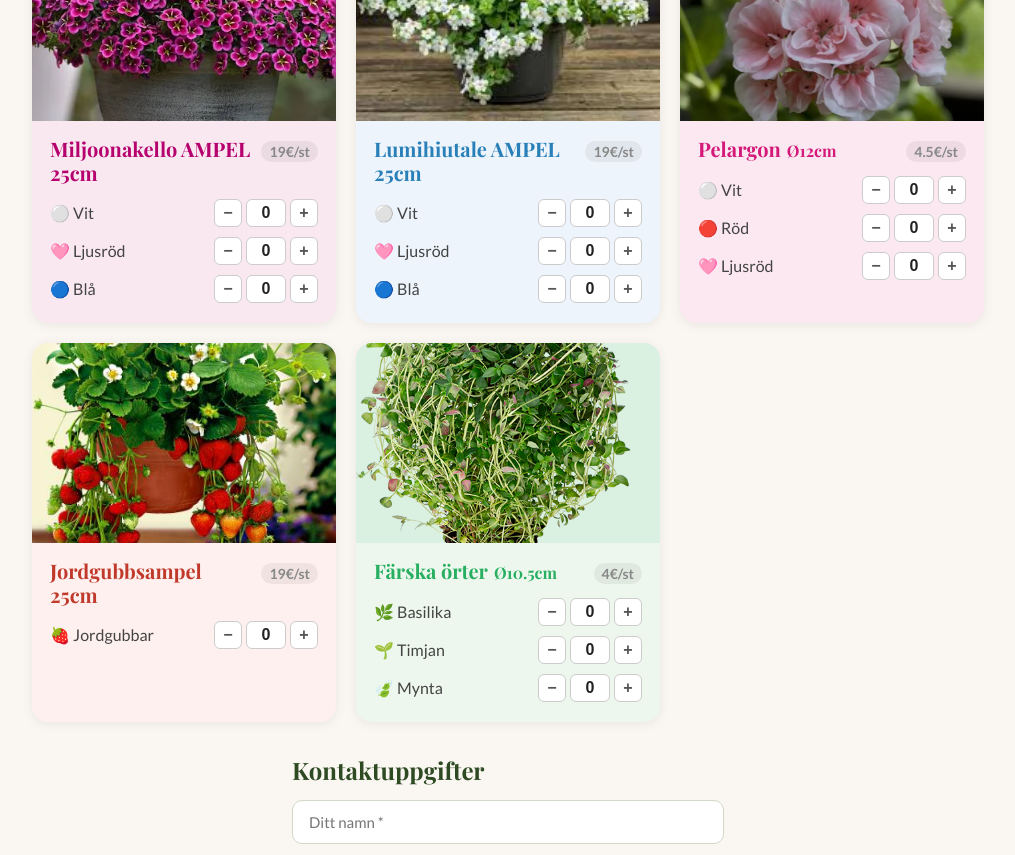
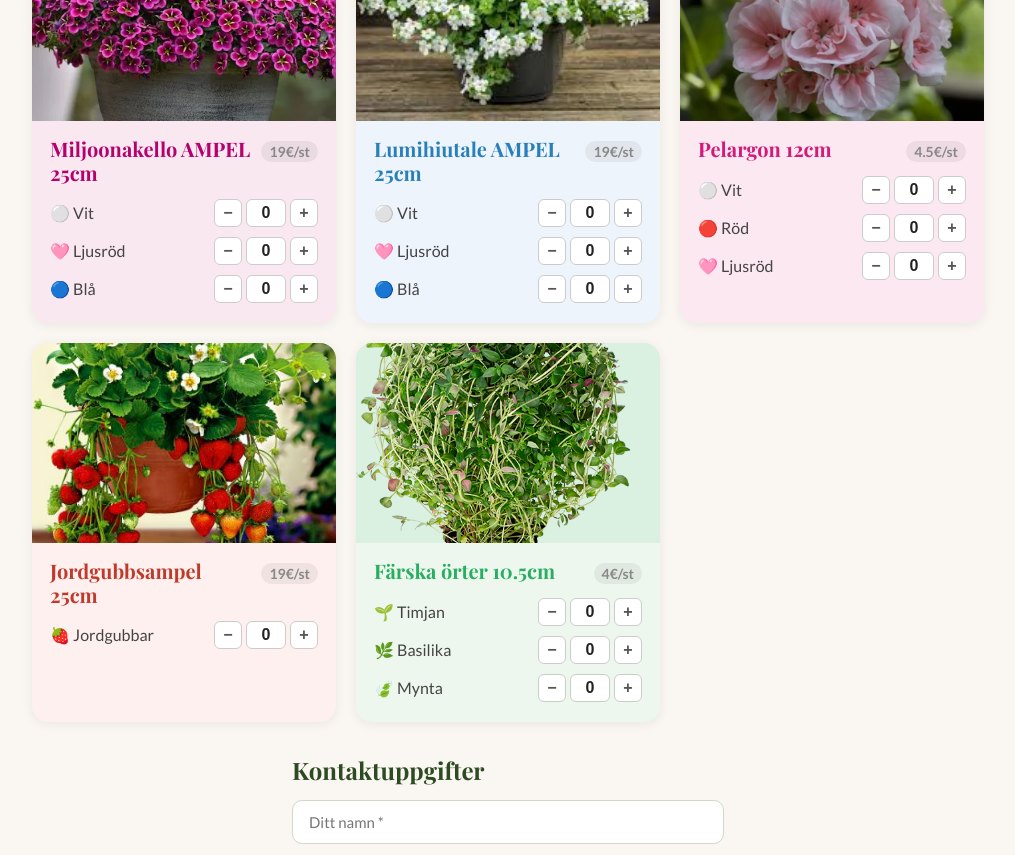
Before and after one commit to Artur-/sirkkala-blommor, a React (Vite) app: page / in a window 1280 px wide. Shown: the part 520-1375 px from the top of the page, without its empty margins (132-1147 px from the left). Built offline with nearby package versions, Linux system fonts and the light colour scheme.

Commit message:
Reorder herbs: Timjan first, update pelargon and örter names

```diff
--- a/src/flowers.js
+++ b/src/flowers.js
@@ -28,9 +28,9 @@ export const FLOWERS = [
   },
   {
     id: "pelargon",
-    name: "Pelargon",
+    name: "Pelargon 12cm",
     category: null,
-    detail: "Ø12cm",
+    detail: null,
     price: 4.5,
     emoji: "🌸",
     image: "/images/pelargon.png",
@@ -54,16 +54,16 @@ export const FLOWERS = [
   },
   {
     id: "orter",
-    name: "Färska örter",
+    name: "Färska örter 10.5cm",
     category: null,
-    detail: "Ø10.5cm",
+    detail: null,
     price: 4,
     emoji: "🌿",
     image: "/images/timjan.png",
     bg: "#edf7ed",
     accent: "#27ae60",
-    colors: ["Basilika", "Timjan", "Mynta"],
-    colorEmojis: ["🌿", "🌱", "🍃"],
+    colors: ["Timjan", "Basilika", "Mynta"],
+    colorEmojis: ["🌱", "🌿", "🍃"],
 
   },
 ];
```
